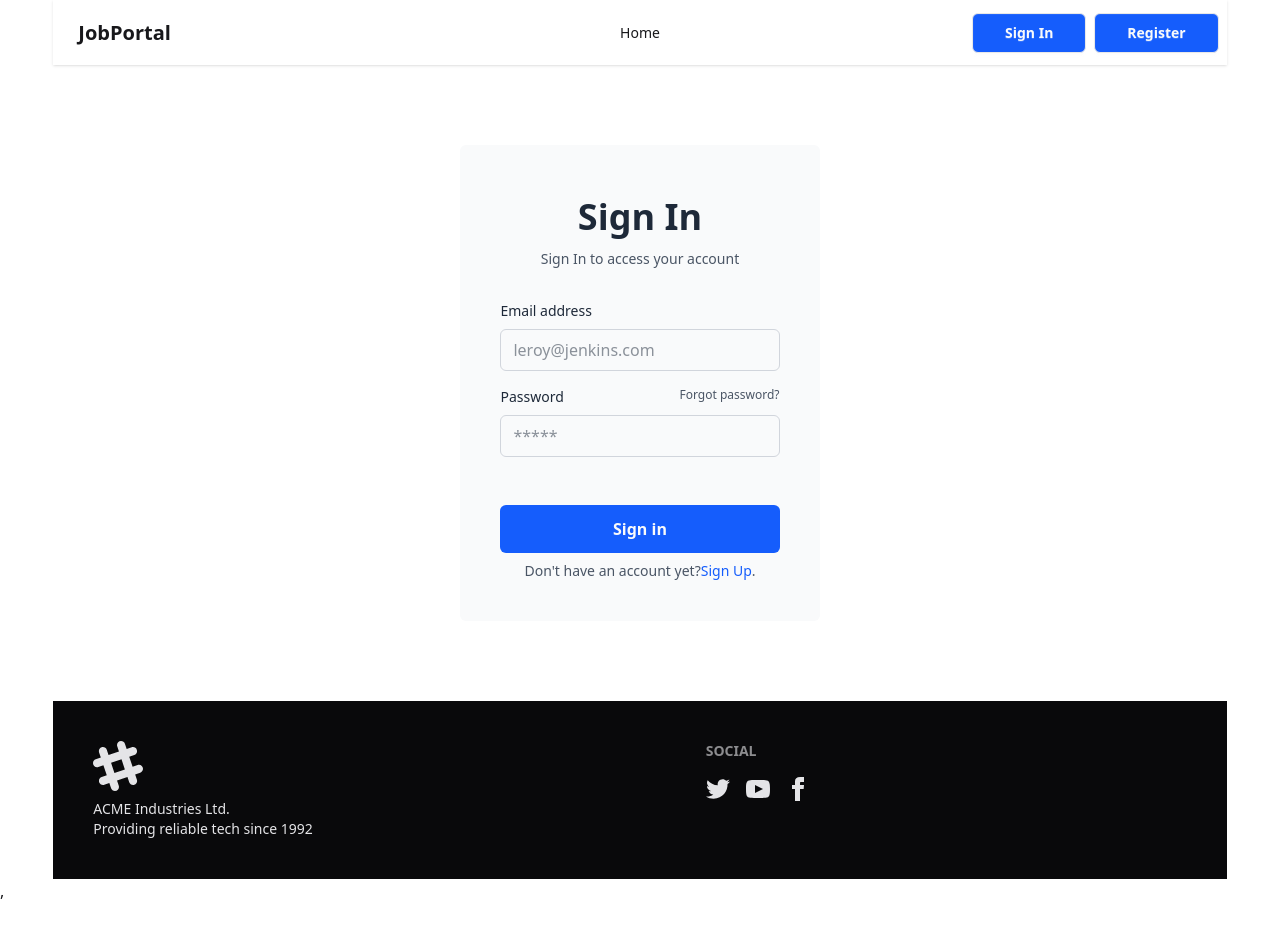
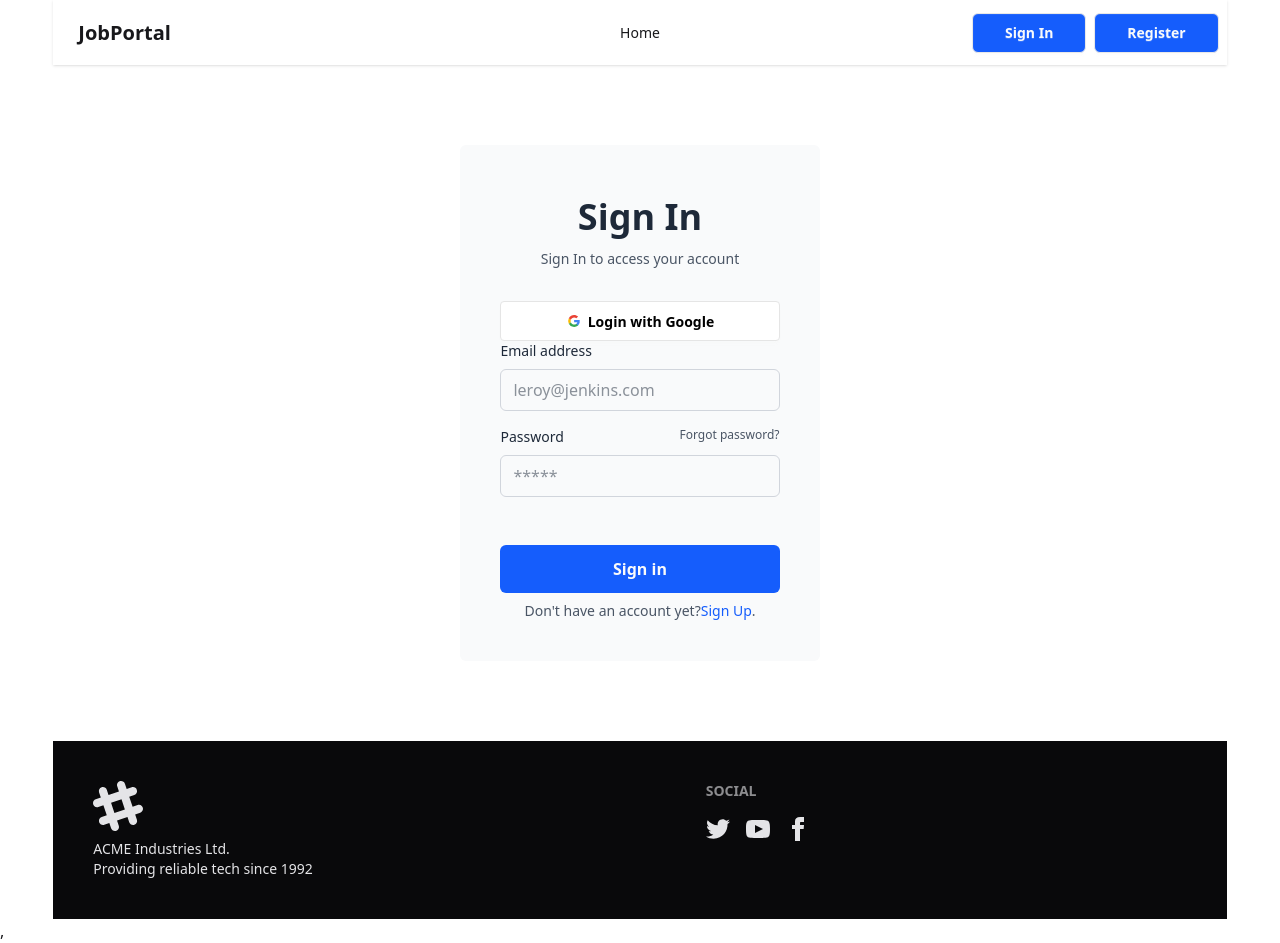
Before and after one commit to jakiadp/career-coded-client, a React (Vite) app: page /signIn in a window 1280 px wide. Before the commit the page ends 903 px from the top, so only its background shows below. Built offline with nearby package versions, Linux system fonts and the light colour scheme; no server answers.

Commit message:
add to auth

```diff
--- a/package.json
+++ b/package.json
@@ -13,6 +13,7 @@
     "@tailwindcss/vite": "^4.1.14",
     "firebase": "^12.3.0",
     "lottie-react": "^2.4.1",
+    "motion": "^12.23.22",
     "react": "^19.1.1",
     "react-dom": "^19.1.1",
     "react-router": "^7.9.3",
--- /dev/null
+++ b/src/Context/AuthContext.jsx
@@ -0,0 +1,4 @@
+import { createContext } from "react";
+
+
+export const AuthContext = createContext(null);
--- /dev/null
+++ b/src/Context/AuthProvider.jsx
@@ -0,0 +1,56 @@
+import React, {  useEffect, useState } from 'react';
+import {  createUserWithEmailAndPassword, onAuthStateChanged, signInWithEmailAndPassword,signOut  } from "firebase/auth";
+import { AuthContext } from './AuthContext';
+import { auth } from '../Firebase/Firebase.init';
+
+const AuthProvider = ({children}) => {
+    const [loading, setLoading] = useState(true);
+    const [user, setUser] = useState(null);
+
+
+    const createUser = (email, password) =>{
+
+        setLoading(true);
+        return createUserWithEmailAndPassword(auth,  email, password);
+    };
+
+    const signIn = (email, password) =>{
+        setLoading(true);
+        return signInWithEmailAndPassword(auth, email, password);
+    };
+
+    const logOut = () =>{
+        setLoading(true);
+        return signOut(auth);
+    }
+
+
+    useEffect(()=>{
+        const unSubscribe = onAuthStateChanged(auth, currentUser =>{
+          setUser(currentUser);
+          setLoading(false);
+          console.log('user in the state change', currentUser)
+        })
+        return () =>{
+            unSubscribe();
+        }
+    },[])
+
+
+
+    const authInfo = {
+     createUser,
+     user,
+     loading,
+     signIn,
+     logOut,
+    }
+
+    return (
+        <AuthContext value={authInfo}>
+         {children}
+        </AuthContext>
+    );
+};
+
+export default AuthProvider;
--- a/src/Pages/Share/Navber.jsx
+++ b/src/Pages/Share/Navber.jsx
@@ -1,7 +1,20 @@
-import React from 'react';
+import React, { use } from 'react';
 import { NavLink } from 'react-router';
+import { AuthContext } from '../../Context/AuthContext';
 
 const Navber = () => {
+
+ const { user, logOut} = use(AuthContext);
+
+ const handlysignOut = () =>{
+  logOut()
+  .then(()=>{
+    console.log("user signOut")
+  })
+  .catch(error =>{
+    console.log(error.user)
+  })
+ }
 
     const links = <>
 
@@ -29,8 +42,13 @@ const Navber = () => {
     </ul>
   </div>
   <div className="navbar-end flex gap-2">
-    <NavLink to='signIn' className='btn px-8 py-3 font-semibold rounded-md  bg-blue-600 hover:bg-blue-500 text-gray-50'>Sign In</NavLink>
+    {
+      user ? <button onClick={handlysignOut} className='btn px-8 py-3 font-semibold rounded-md  bg-blue-600 hover:bg-blue-500 text-gray-50'>Sign Out</button> :
+      <>
+          <NavLink to='signIn' className='btn px-8 py-3 font-semibold rounded-md  bg-blue-600 hover:bg-blue-500 text-gray-50'>Sign In</NavLink>
      <NavLink to='signUp' className='btn px-8 py-3 font-semibold rounded-md  bg-blue-600  hover:bg-blue-500 text-gray-50' >Register</NavLink>
+      </>
+    }
   </div>
 </div>
     );
--- a/src/Pages/SignIn.jsx
+++ b/src/Pages/SignIn.jsx
@@ -1,7 +1,10 @@
-import React from 'react';
+import React, { use } from 'react';
 import { NavLink } from 'react-router';
+import { AuthContext } from '../Context/AuthContext';
 
 const SignIn = () => {
+
+    const {signIn} = use(AuthContext);
 
     const handleSignIn = e => {
         e.preventDefault();
@@ -10,7 +13,21 @@ const SignIn = () => {
         const password = form.password.value;
         console.log(email,password)
 
-    }
+
+        // signIn
+signIn(email, password)
+        .then(result => {
+            console.log(result.user);
+        })
+        .catch(error =>{
+            console.log(error.user)
+        })
+
+    };
+
+    // const handleGoogle = e => {
+
+    // }
 
     return (
         <div className='my-20 flex justify-center '>
@@ -19,6 +36,11 @@ const SignIn = () => {
 		<h1 className="my-3 text-4xl font-bold">Sign In</h1>
 		<p className="text-sm  text-gray-600">Sign In to access your account</p>
 	</div>
+    <button  class="btn bg-white text-black border-[#e5e5e5]">
+  <svg aria-label="Google logo" width="16" height="16" xmlns="http://www.w3.org/2000/svg" viewBox="0 0 512 512"><g><path d="m0 0H512V512H0" fill="#fff"></path><path fill="#34a853" d="M153 292c30 82 118 95 171 60h62v48A192 192 0 0190 341"></path><path fill="#4285f4" d="m386 400a140 175 0 0053-179H260v74h102q-7 37-38 57"></path><path fill="#fbbc02" d="m90 341a208 200 0 010-171l63 49q-12 37 0 73"></path><path fill="#ea4335" d="m153 219c22-69 116-109 179-50l55-54c-78-75-230-72-297 55"></path></g></svg>
+  Login with Google
+</button>
+
 	<form  onSubmit={handleSignIn} noValidate="" action="" className="space-y-12">
 		<div className="space-y-4">
 			<div>
--- a/src/Pages/SignUp.jsx
+++ b/src/Pages/SignUp.jsx
@@ -1,9 +1,12 @@
 import Lottie from 'lottie-react';
-import React from 'react';
+import React, { use } from 'react';
 import { NavLink } from 'react-router';
+import { AuthContext } from '../Context/AuthContext';
 
 
 const SignUp = () => {
+
+    const {createUser} = use(AuthContext);
 
     const handleSignUp = e => {
         e.preventDefault();
@@ -13,6 +16,17 @@ const SignUp = () => {
         const email = form.email.value;
         const password = form.password.value;
         console.log(photo, name, email,password,);
+
+//crate user
+
+createUser(email, password)
+.then(result =>{
+console.log(result.user)
+})
+.catch(error =>{
+    console.log(error.user)
+})
+
 
     }
     return (
--- a/src/main.jsx
+++ b/src/main.jsx
@@ -4,9 +4,12 @@ import './index.css'
 
 import { RouterProvider } from 'react-router'
 import router from './Router/router.jsx'
+import AuthProvider from './Context/AuthProvider.jsx'
 
 createRoot(document.getElementById('root')).render(
   <StrictMode>
-      <RouterProvider router={router} />,
+     <AuthProvider>
+       <RouterProvider router={router} />
+      </AuthProvider> ,
   </StrictMode>,
 )
```
Also changed, not shown: src/Firebase/Firebase.init.js (renamed from src/Firebase/Firebase,init.js), 1 other file (tests, documents, lock files or other folders).
